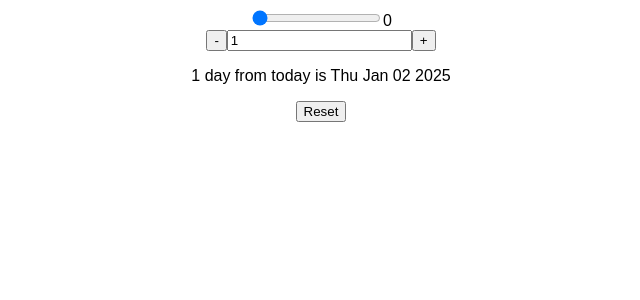
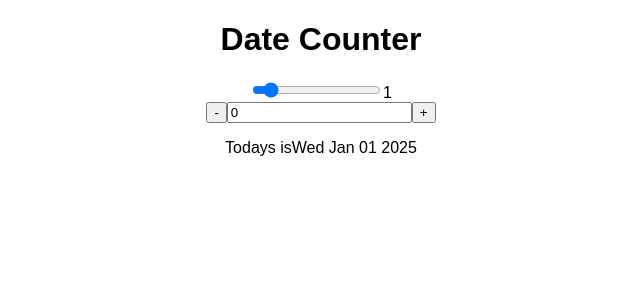
Before and after one commit to Ataklti-Hanis/date-counter, a React (Create React App) app: page / in a window 1280 px wide. Shown: the top 300 px of the page, without its empty margins (319-959 px from the left). Built offline with nearby package versions, Linux system fonts and the light colour scheme.

Commit message:
using range

```diff
--- a/src/App.js
+++ b/src/App.js
@@ -1,22 +1,16 @@
 import { useState } from "react";
-
 export default function App() {
   return (
     <div className="App">
+      <h1>Date Counter</h1>
       <Counter />
     </div>
   );
 }
 
 function Counter() {
-  const [step, setStep] = useState(0);
-  const [count, setCount] = useState(1);
-
-  function handleClick() {
-    setCount(0);
-    setStep(1);
-  }
-
+  const [step, setStep] = useState(1);
+  const [count, setCount] = useState(0);
   const date = new Date();
   date.setDate(date.getDate() + count);
   return (
@@ -27,7 +21,7 @@ function Counter() {
           min="0"
           max="10"
           value={step}
-          onChange={(e) => setCount(setStep(Number(e.target.value)))}
+          onChange={(e) => setStep(e.target.value)}
         />
         <span>{step}</span>
       </div>
@@ -36,25 +30,20 @@ function Counter() {
         <input
           type="text"
           value={count}
-          onChange={(e) => setCount(Number(e.target.value))}
+          onChange={(e) => setCount(e.target.value)}
         />
         <button onClick={() => setCount(count + step)}>+</button>
       </div>
       <p>
         <span>
           {count === 0
-            ? "today is"
+            ? "Todays is"
             : count > 0
-            ? `${count} day from today is `
+            ? `${count} day from to day is `
             : `${count} days ago was `}
         </span>
         {date.toDateString()}
       </p>
-      {count !== 0 || step !== 1 ? (
-        <div>
-          <button onClick={handleClick}>Reset</button>
-        </div>
-      ) : null}
     </div>
   );
 }
```
